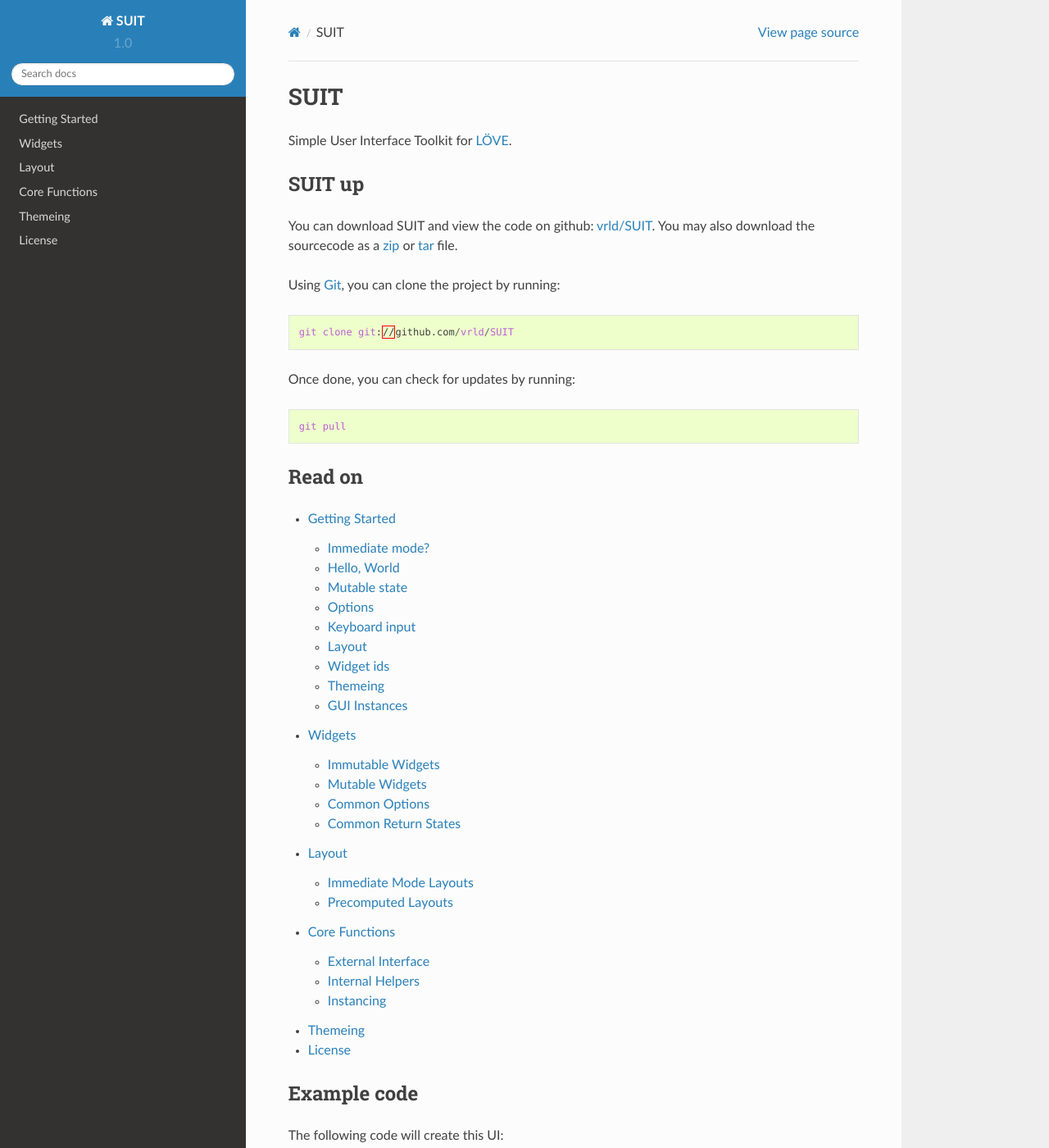
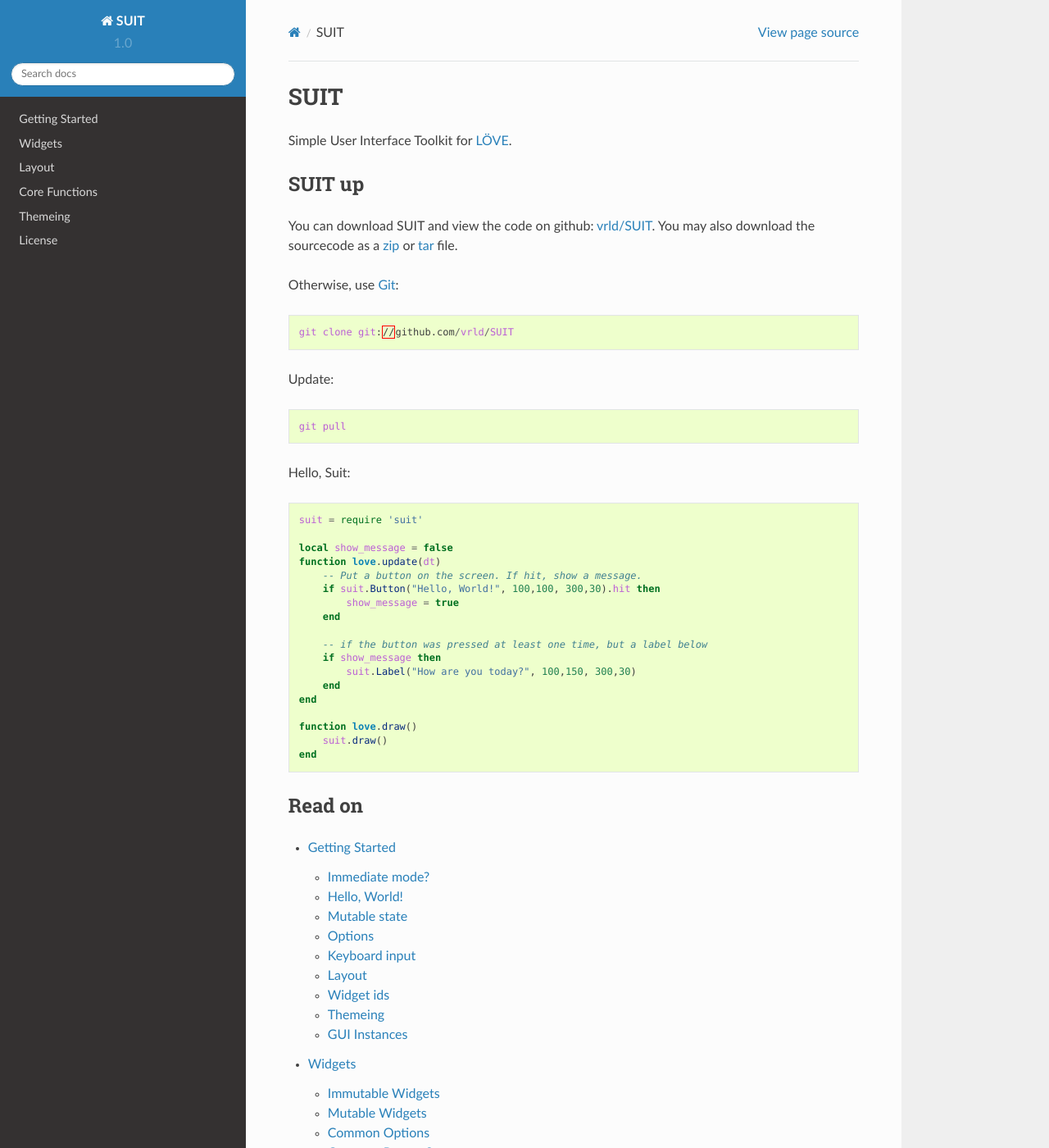
Before and after one commit to vrld/suit, a Sphinx documentation site: the page built from docs/index.rst, in a window 1280 px wide and 1400 px high. Shown: the whole window at 82% size. Built offline with Sphinx 7.4.7 and the Read the Docs theme 2.0.0, drawn with Linux system fonts in a browser that asks for light colours.

```diff
--- a/docs/index.rst
+++ b/docs/index.rst
@@ -12,13 +12,34 @@ You may also download the sourcecode as a `zip
 <http://github.com/vrld/SUIT/zipball/master>`_ or `tar
 <http://github.com/vrld/SUIT/tarball/master>`_ file.
 
-Using `Git <http://git-scm.com>`_, you can clone the project by running::
+Otherwise, use `Git <http://git-scm.com>`_::
 
     git clone git://github.com/vrld/SUIT
 
-Once done, you can check for updates by running::
+Update::
 
     git pull
+
+Hello, Suit::
+
+    suit = require 'suit'
+
+    local show_message = false
+    function love.update(dt)
+        -- Put a button on the screen. If hit, show a message.
+        if suit.Button("Hello, World!", 100,100, 300,30).hit then
+            show_message = true
+        end
+
+        -- if the button was pressed at least one time, but a label below
+        if show_message then
+            suit.Label("How are you today?", 100,150, 300,30)
+        end
+    end
+
+    function love.draw()
+        suit.draw()
+    end
 
 
 Read on
```
Also changed, not shown: docs/gettingstarted.rst (+26 -23 lines).
